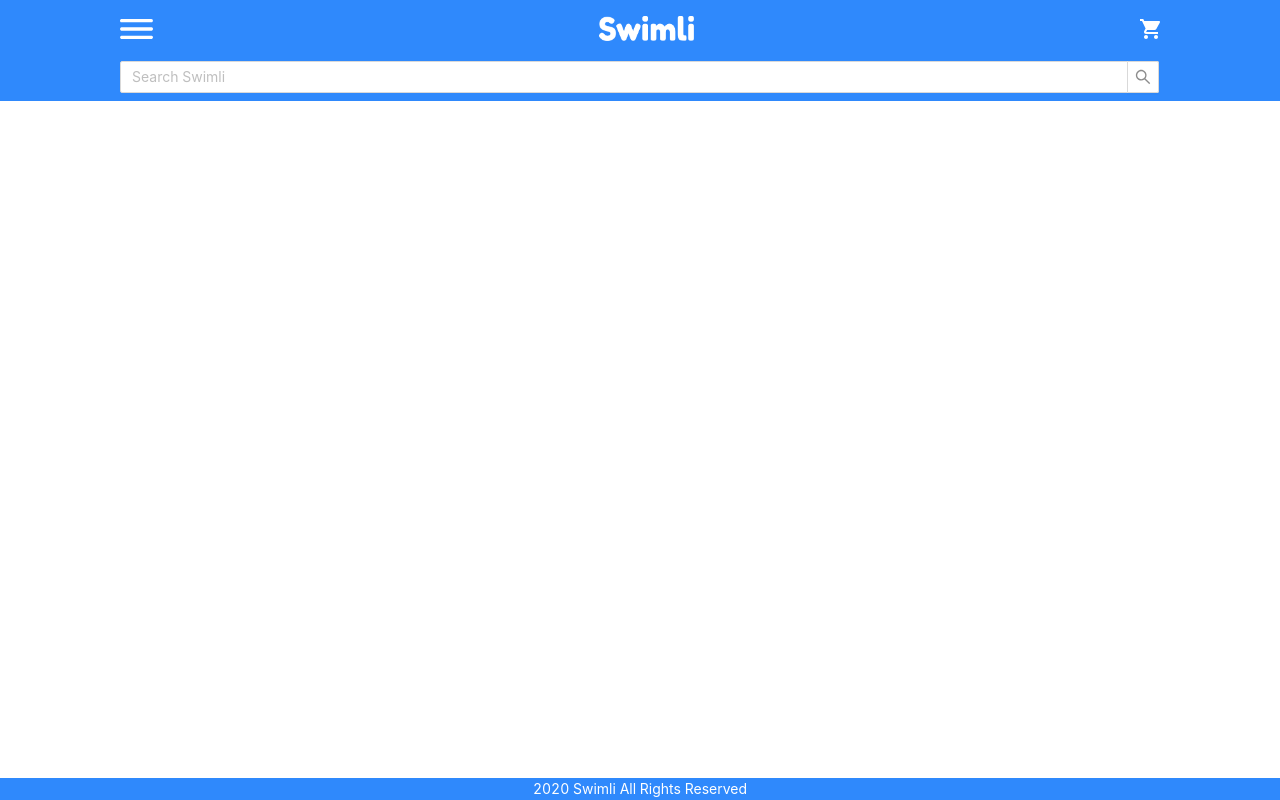
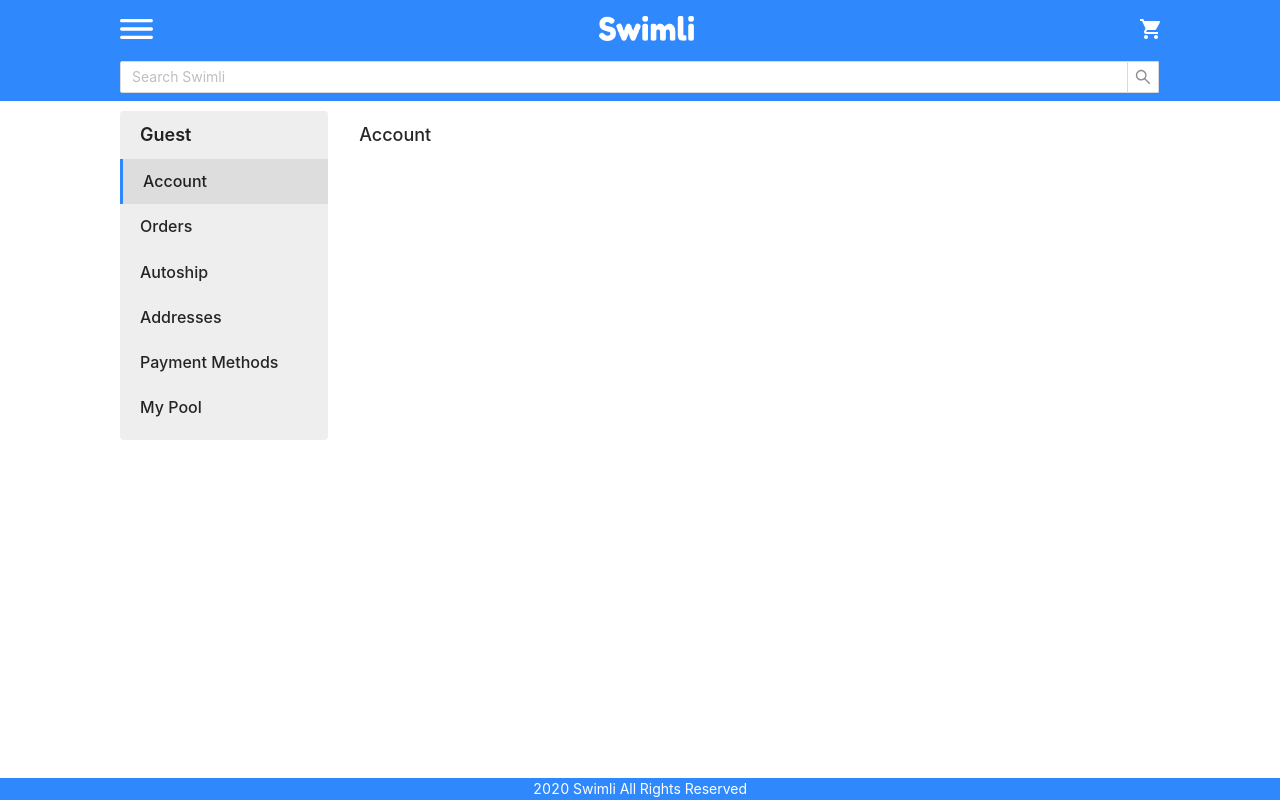
Before and after one commit to swimli-org/fe, a React (Create React App) app: page /account in a window 1280 px wide. Built offline with nearby package versions, Linux system fonts and the light colour scheme.

Commit message:
Added account page and link to it from navbar.

```diff
--- a/src/components/Navbar.js
+++ b/src/components/Navbar.js
@@ -25,7 +25,17 @@ export default function Navbar() {
           <img src={cart} className='cart-btn' onClick={()=>history.push('/cart')}></img>
 
           <Drawer
-            title={<span className='avatar-container'><Avatar size="small" className='avatar' icon={<UserOutlined />} /><p className='username'>Guest</p><Link className='login-link'to='/login'>Login</Link></span>}
+            title={
+              <span className='avatar-container'>
+                <Link className='user-container' to='/account'>
+                  <Avatar size="small" className='avatar' icon={<UserOutlined />} />
+                  Guest
+                </Link>
+                <Link className='login-link'to='/login'>
+                  Login
+                </Link>
+              </span>
+            }
             placement="left"
             closable={false}
             onClick={(e) => {
--- a/src/index.js
+++ b/src/index.js
@@ -21,6 +21,7 @@ import Covers from './views/Covers'
 import Cart from './views/Cart'
 import Register from './views/Register'
 import Login from './views/Login'
+import Account from './views/Account'
 import SearchResults from './views/SearchResults'
 import Checkout from './views/Checkout'
 
@@ -62,6 +63,9 @@ ReactDOM.render(
       <Route path="/login">
             <Login />
       </Route>
+      <Route path="/account">
+            <Account />
+      </Route>
       <Route path="/results/:term">
             <SearchResults />
       </Route>
--- a/src/styles/App.css
+++ b/src/styles/App.css
@@ -11,14 +11,17 @@
 }
 
 .container h1{
+  margin: 0 0 10px 0;
   text-align: center;
+  color: #333333;
 }
 
 .container{
   margin: 0 auto;
-  max-width: 1080px;
-  padding: 0 10px 50px 10px;
+  max-width: 1060px;
+  padding: 10px 10px 50px 10px;
   position: relative;
+  overflow: hidden;
 }
 .category-container{
   width: 100%;
--- a/src/styles/Navbar.css
+++ b/src/styles/Navbar.css
@@ -29,8 +29,13 @@
     margin-left: auto !important;
   }
   .avatar-container{
-      display: flex;
-      align-items: center;
+    display: flex;
+    align-items: center;
+  }
+  .user-container{
+    display: flex;
+    align-items: center;
+    color: #333333;
   }
   .avatar{
     margin-right: 10px !important;
--- a/src/styles/User.css
+++ b/src/styles/User.css
@@ -32,3 +32,46 @@
     position: flex;
     outline: none;
 }
+
+/*User Settings*/
+.user-tabs-container{
+    width: 20%;
+    margin-right: 3%;
+    padding-bottom: 10px;
+    background: #EEEEEE;
+    -webkit-border-radius: 4px;
+    -moz-border-radius: 4px;
+    border-radius: 4px;
+    float: left;
+}
+.user-tabs-title{
+    padding: 10px 20px;
+    font-size: 18px;
+    font-weight: 600;
+    color: #222222;
+}
+.user-tabs-active{
+    padding: 10px 20px;
+    font-size: 16px;
+    font-weight: 500;
+    background: #DDDDDD;
+    border-left: 3px solid #2f89fc;
+    cursor: pointer;
+}
+.user-tabs{
+    padding: 10px 20px;
+    font-size: 16px;
+    font-weight: 500;
+    cursor: pointer;
+}
+.user-tabs:hover{
+    background: #CCCCCC;
+}
+.user-tabs-content-container{
+    width: 77%;
+    min-height: 600px;
+    padding: 10px 0;
+    font-size: 18px;
+    font-weight: 500;
+    float: left;
+}
--- /dev/null
+++ b/src/views/Account.js
@@ -0,0 +1,20 @@
+import React from 'react'
+
+export default function User() {
+    return (
+        <div className="container">
+            <div className="user-tabs-container">
+                <div className="user-tabs-title">Guest</div>
+                <div className="user-tabs-active">Account</div>
+                <div className="user-tabs">Orders</div>
+                <div className="user-tabs">Autoship</div>
+                <div className="user-tabs">Addresses</div>
+                <div className="user-tabs">Payment Methods</div>
+                <div className="user-tabs">My Pool</div>
+            </div>
+            <div className="user-tabs-content-container">
+                Account
+            </div>
+        </div>
+    )
+}
```
